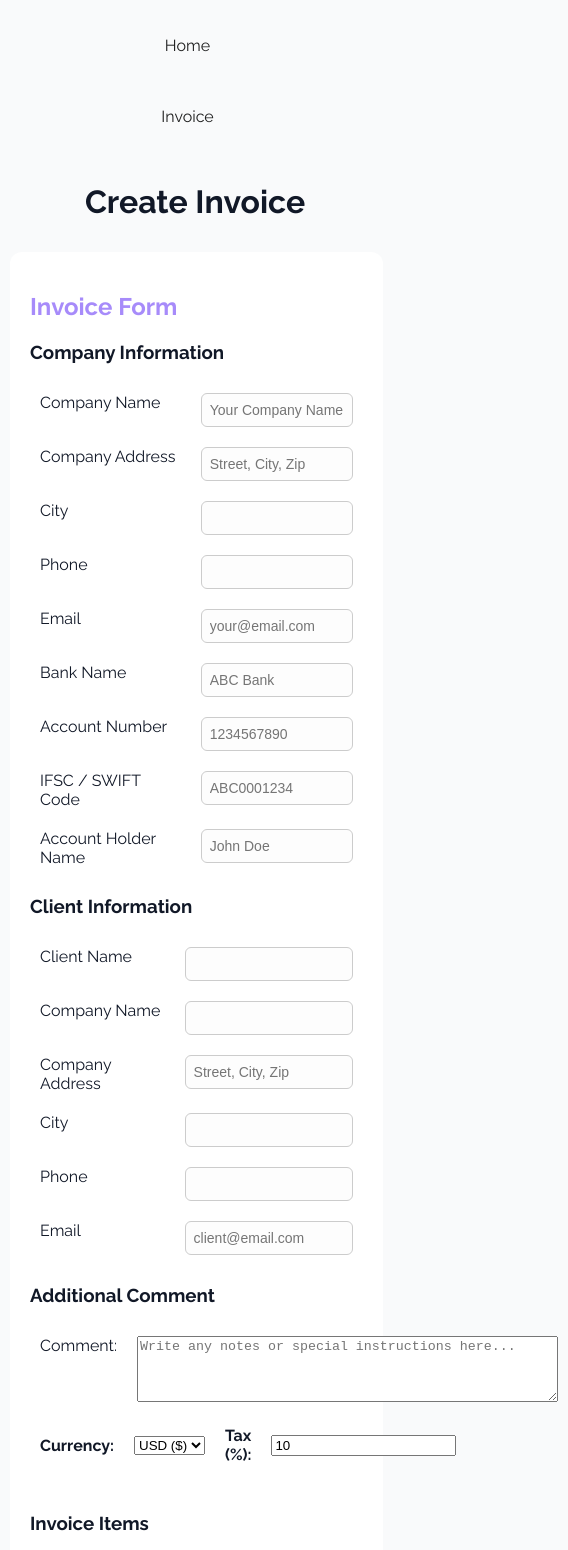
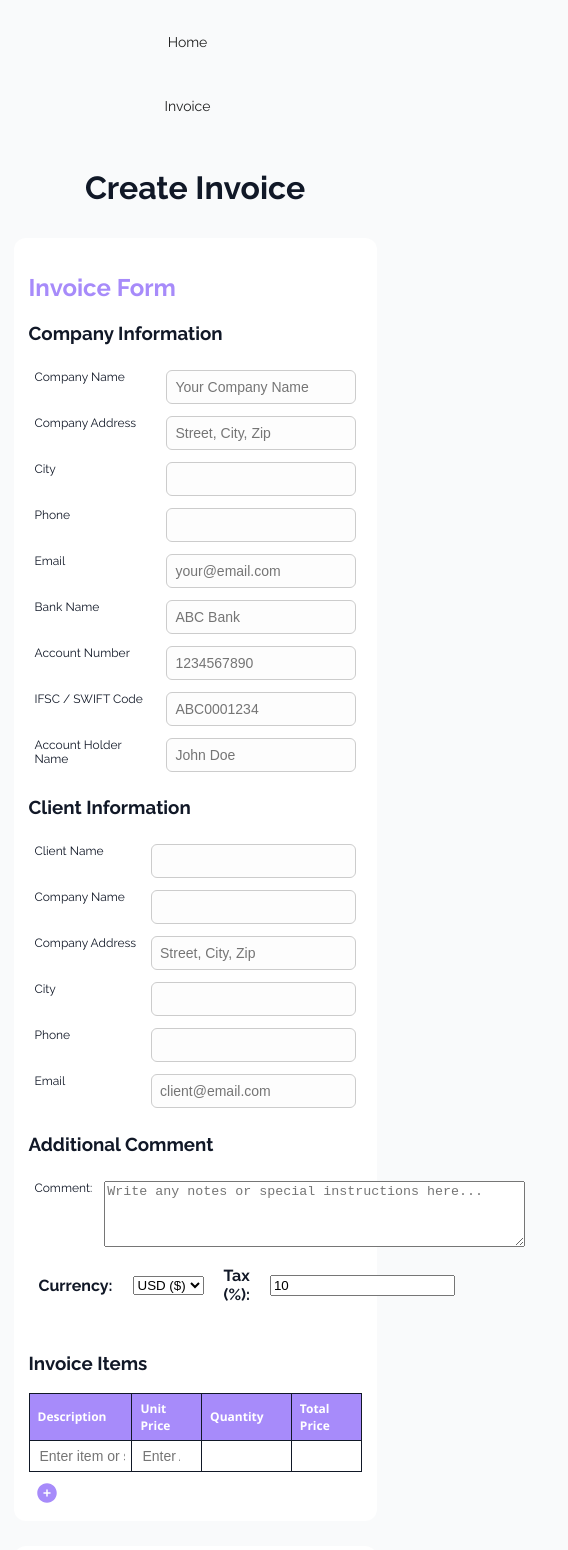
Before and after one commit to nabiieee/Invoice-Generator, a plain HTML site: page invoice.html in a window 390 px wide. Shown: the top 1550 px of the page, 568 px wide, since content can reach past the window. Drawn offline with Linux system fonts and the light colour scheme; a web font is replaced by a local one.

Commit message:
updated the properties

```diff
--- a/style.css
+++ b/style.css
@@ -296,7 +296,6 @@ input[readonly] {
   }
 }
 
-
 /* Responsive styles */
 @media (max-width: 1024px) {
   .invoice-container {
@@ -315,21 +314,25 @@ input[readonly] {
 @media (max-width: 768px) {
   .navbar {
     flex-direction: column;
+    align-items: flex-start;
     padding: 10px;
   }
 
   .nav-actions {
     flex-direction: column;
+    align-items: flex-start;
     gap: 10px;
     margin: 10px 0;
   }
 
   .main-heading {
-    font-size: 3rem;
+    font-size: 2.5rem;
+    text-align: center;
   }
 
   .subheading {
-    font-size: 1.5rem;
+    font-size: 1.25rem;
+    text-align: center;
   }
 
   .cta {
@@ -341,4 +344,43 @@ input[readonly] {
     width: 90%;
     margin: 20px auto;
   }
+
+  .form-table td,
+  .form-preview td,
+  #itemsTable th,
+  #itemsTable td {
+    font-size: 12px;
+    padding: 6px;
+  }
+
+  .item-table th,
+  .item-table td {
+    font-size: 12px;
+    padding: 6px 8px;
+  }
+
+  .invoice-footer {
+    margin-top: 20px;
+    font-size: 12px;
+  }
 }
+
+@media (max-width: 480px) {
+  .navbar {
+    align-items: center;
+  }
+
+  .nav-actions a,
+  .login-btn {
+    font-size: 14px;
+  }
+
+  .invoice-form,
+  .invoice-preview {
+    padding: 15px;
+  }
+
+  .cta {
+    width: 100%;
+  }
+}
```
